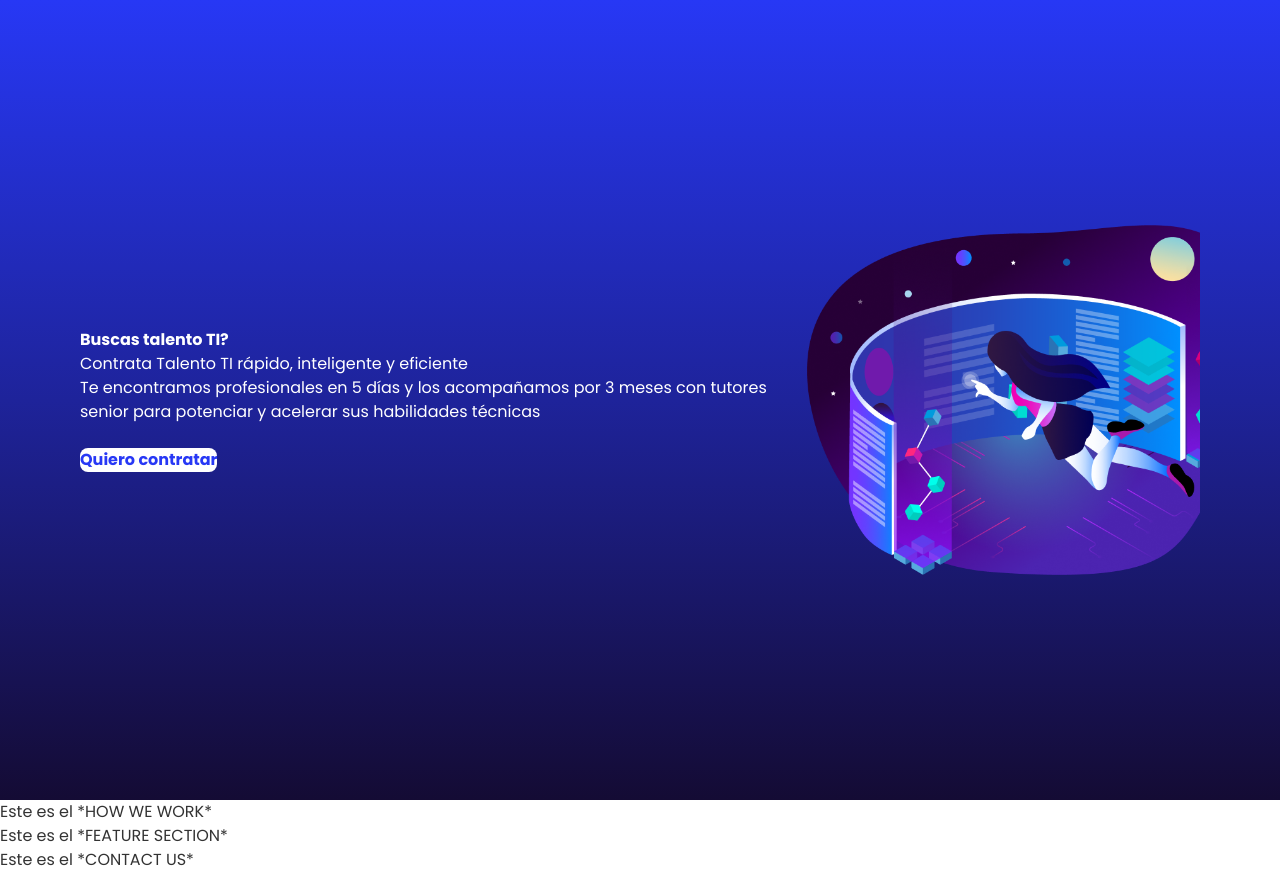
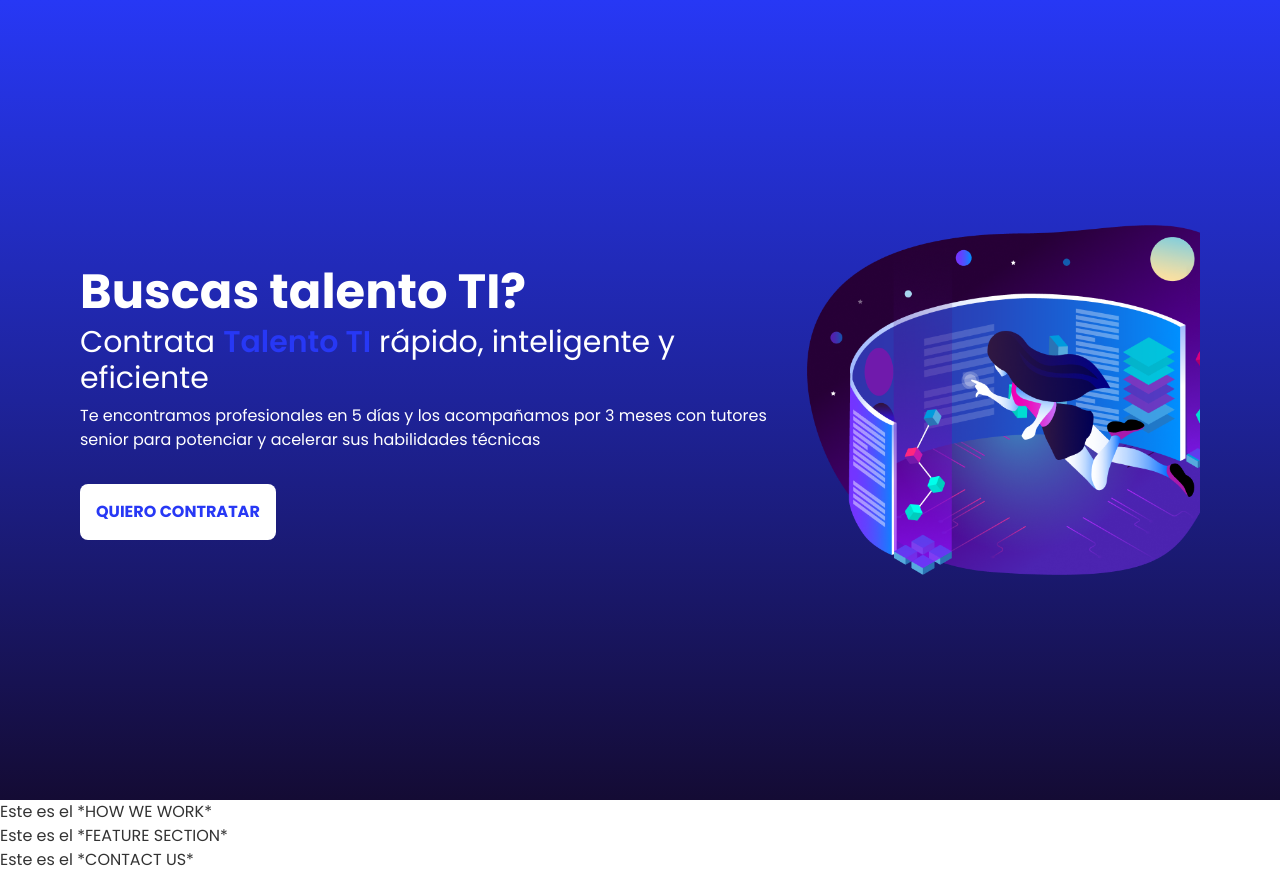
Before and after one commit to vecarope/ejemploReact, a React (Create React App) app: page / in a window 1280 px wide. Built offline with nearby package versions, Linux system fonts and the light colour scheme; what tw-elements would draw is missing.

Commit message:
Add text and button style

```diff
--- a/src/components/Landing/LandingHero.jsx
+++ b/src/components/Landing/LandingHero.jsx
@@ -4,20 +4,20 @@ import coverImage from '../../assets/design/cover_image.png';
 
 const LandingHero = () => {
   return (
-
-    <section class="bg-gradient-to-b from-mid-light-blue via-mid-blue to-dark-purple min-h-screen flex justify-center items-center h-screen p-[5rem]" id="hero">
+    <section id="hero">
+    <div class="bg-gradient-to-b from-mid-light-blue via-mid-blue to-dark-purple min-h-screen flex justify-center items-center h-screen p-[5rem]" >
 
       <div class="" >
 
         <div class="text-white">
-          <h1 class="">
+          <h1 class="text-5xl py-2">
             <strong>Buscas talento TI?</strong>
           </h1>
 
-          <h2 class="">
-            Contrata <a class="">Talento TI rápido</a>, inteligente y eficiente
+          <h2 class="text-3xl">
+            Contrata <span class="text-light-purple font-semibold">Talento TI</span> rápido, inteligente y eficiente
           </h2>
-          <h3 class="">
+          <h3 class="text-1xl py-2">
             Te encontramos profesionales en 5 días y los acompañamos por 3 meses con tutores senior para potenciar y acelerar sus habilidades técnicas
           </h3>
           <br />
@@ -28,7 +28,7 @@ const LandingHero = () => {
         <div class="">
           <button
             type="submit"
-            class="rounded-lg  bg-white text-center text-mid-light-blue">
+            class="rounded-lg  bg-white text-center text-mid-light-blue p-[1rem] uppercase">
             <strong>Quiero contratar</strong>
           </button>
         </div>
@@ -37,7 +37,7 @@ const LandingHero = () => {
       <div>
         <img src={coverImage} alt="video devsafio" />
       </div>
-
+    </div>
     </section>
 
   );
--- a/tailwind.config.js
+++ b/tailwind.config.js
@@ -13,6 +13,7 @@ module.exports = {
         'mid-light-blue': '#2738F5 ',
         'mid-blue': '#1E239A',
         'dark-purple': '#140B34',
+        'light-purple': '#2738F5',
         'dark-text': '#232323',
         'fill-light': '#E2F2FE'
       }
```
